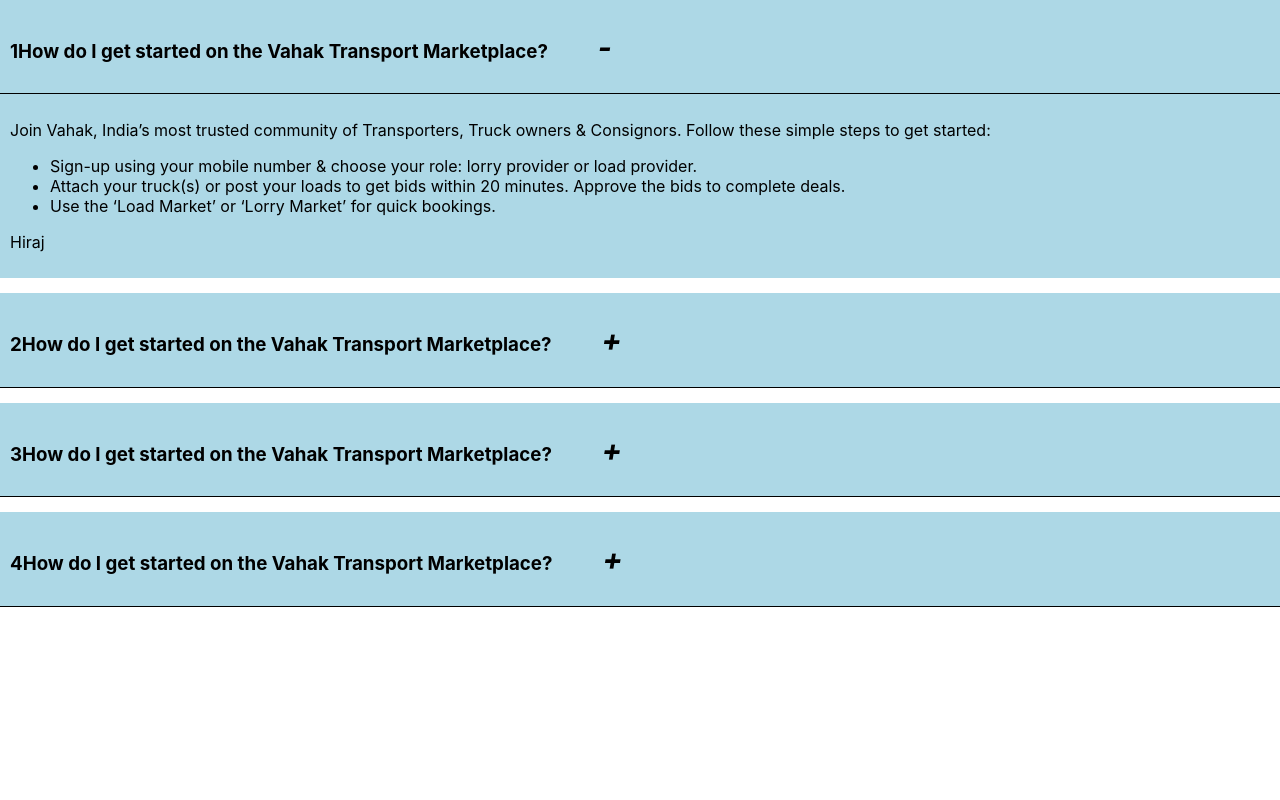
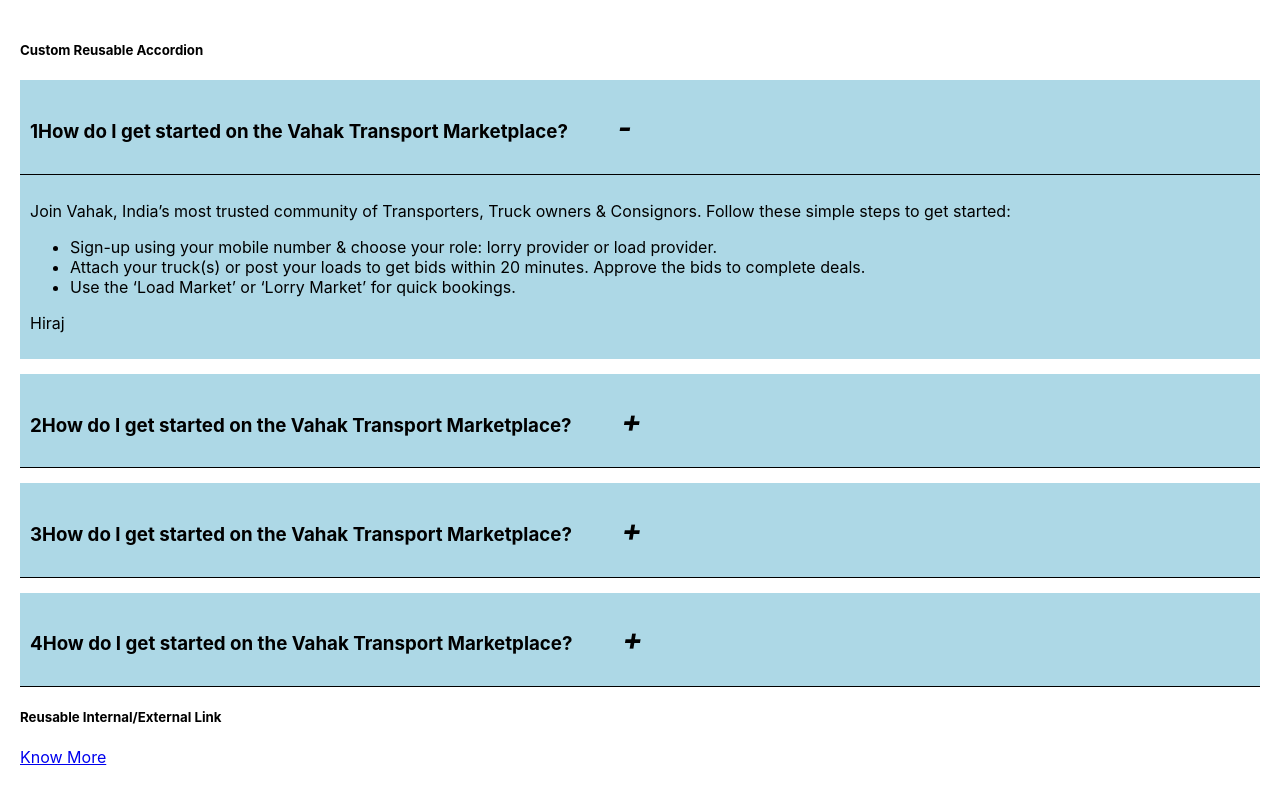
Before and after one commit to Hirajdey/ican, a React (Create React App) app: page / in a window 1280 px wide. Built offline with nearby package versions, Linux system fonts and the light colour scheme.

Commit message:
feat: reusable Internal/external routing Link

```diff
--- a/package.json
+++ b/package.json
@@ -15,6 +15,7 @@
     "node-sass": "^7.0.1",
     "react": "^17.0.2",
     "react-dom": "^17.0.2",
+    "react-router-dom": "^6.2.1",
     "react-scripts": "5.0.0",
     "typescript": "^4.4.2",
     "web-vitals": "^2.1.0"
--- a/src/App.tsx
+++ b/src/App.tsx
@@ -1,30 +1,20 @@
 import React from 'react';
 import './App.css';
-import { faqs } from './components/constant';
-
-import CustomAccordion from './components/utils/custom-accordion/CustomAccordion';
+import {
+  BrowserRouter as Router,
+  Routes,
+  Route
+} from 'react-router-dom';
+import Home from './components/home/Home';
 
 
 function App() {
   return (
-    <div>
-
-    {faqs.map((faq,index) => (
-      <CustomAccordion
-        id={index}
-        header={faq.title}
-        description={faq.description}
-        lists={faq.list}
-        body={<p>Hiraj</p>}
-        mainClass={''}
-        headerClass={''}
-        collapseClass={''}
-        listsClass={''}
-        bodyClass={''}
-      />
-    ) )}
-
-    </div>
+    <Router>
+      <Routes>
+        <Route path="/" element={<Home />} />
+      </Routes>
+    </Router>
   );
 }
 
--- /dev/null
+++ b/src/components/home/Home.tsx
@@ -0,0 +1,45 @@
+import React from 'react'
+
+import { faqs } from '../../components/constant';
+import CustomAccordion from '../../components/utils/custom-accordion/CustomAccordion';
+import LinkIntExt from '../../components/utils/link-int-ext/LinkIntExt';
+
+
+const Home = () => {
+    return (
+        <div style={{padding:"20px"}}>
+            <h5>
+                Custom Reusable Accordion
+            </h5>
+            {faqs.map((faq,index) => (
+                <CustomAccordion
+                id={index}
+                header={faq.title}
+                description={faq.description}
+                lists={faq.list}
+                body={<p>Hiraj</p>}
+                mainClass={''}
+                headerClass={''}
+                collapseClass={''}
+                listsClass={''}
+                bodyClass={''}
+                />
+            ) )}
+
+            <h5>
+                Reusable Internal/External Link
+            </h5>
+            <LinkIntExt
+                routeto="/about"
+            >
+                Know More
+            </LinkIntExt>
+
+
+
+
+        </div>
+    )
+}
+
+export default Home
--- /dev/null
+++ b/src/components/utils/link-int-ext/LinkIntExt.tsx
@@ -0,0 +1,55 @@
+import { ReactNode } from "react";
+import {Link}  from "react-router-dom";
+
+export interface BaseProps {
+    title?: string;
+    className?: string;
+    itemProp?: string;
+    children: ReactNode;
+}
+
+interface ExternalRouteProps extends BaseProps{
+    openInNewTab: boolean;
+    href: string;
+}
+
+interface InternalRouteProps extends BaseProps{
+    routeto: string;
+}
+
+type LinkIntExtProps = InternalRouteProps | ExternalRouteProps;
+
+
+const LinkIntExt = ({title, className, itemProp, children, ...props}:LinkIntExtProps) => {
+
+    const { openInNewTab, href } = props as ExternalRouteProps;
+    const { routeto } = props as InternalRouteProps;
+
+    return (
+        <>
+            {openInNewTab ? (
+                <a
+                    href={href}
+                    target={"_blank"}
+                    rel="noopener noreferrer"
+                    title={title}
+                    className={className}
+                    {...props}
+                >
+                    {children}
+                </a>
+            ):(
+                <Link
+                    to={routeto}
+                    title={title}
+                    className={className}
+                    {...props}
+                >
+                    {children}
+                </Link>
+            )}
+        </>
+    )
+}
+
+export default LinkIntExt
```
Also changed, not shown: src/components/utils/custom-accordion/CustomAccordion.tsx (line endings or trailing spaces), 1 other file (tests, documents, lock files or other folders).
